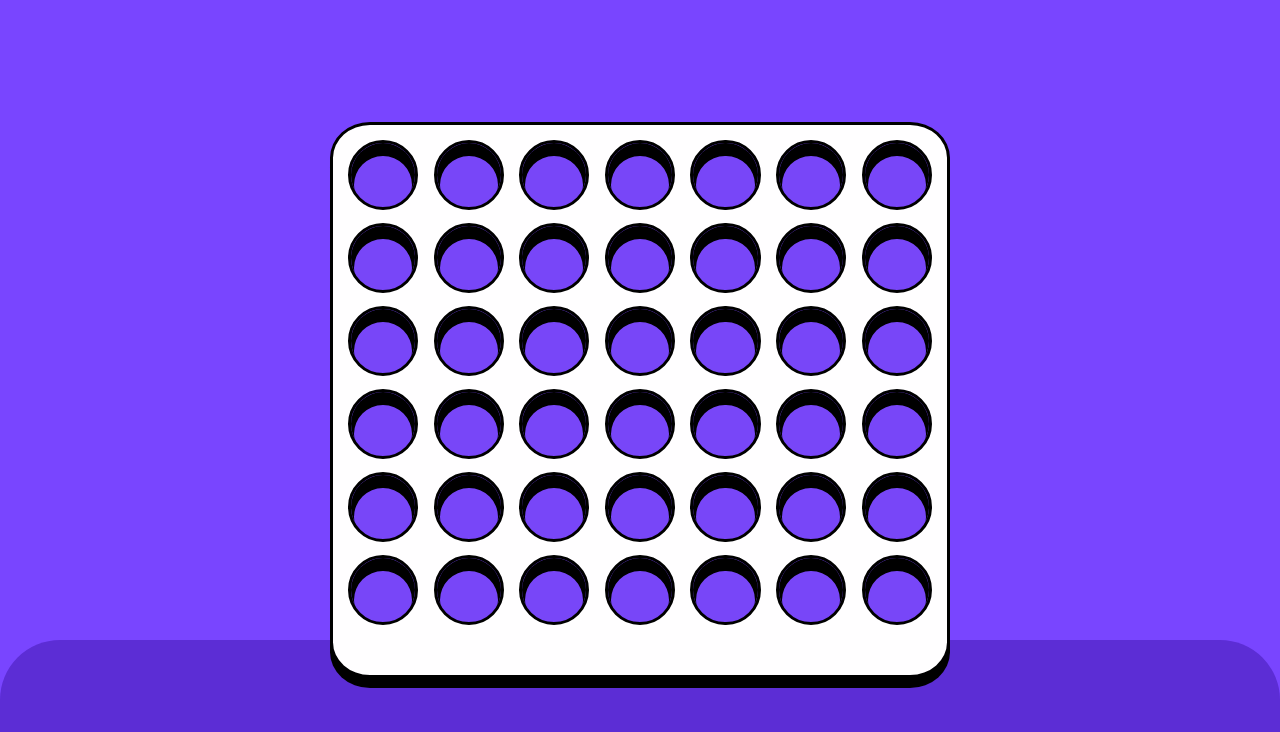
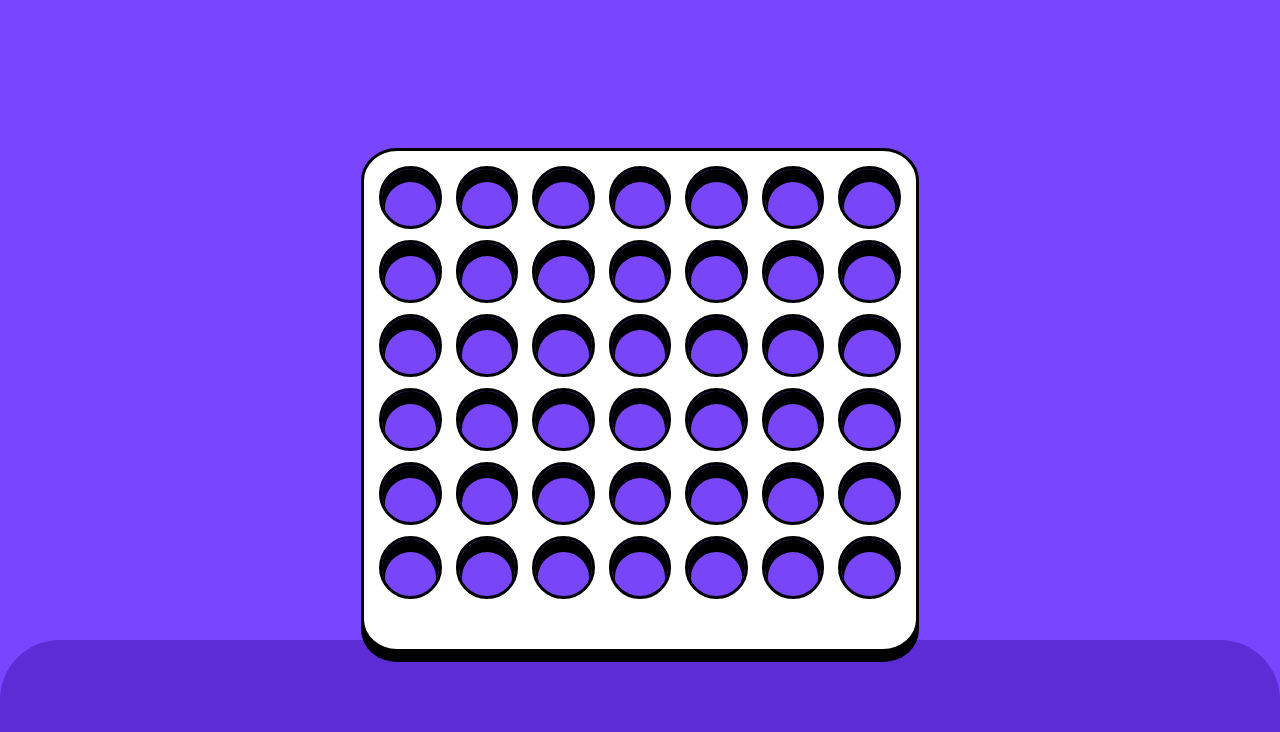
Before and after one commit to Rashed360/4connect, a Next.js app: page /play in a window 1280 px wide. Shown: the top 732 px of the page. Built offline with nearby package versions, Linux system fonts and the light colour scheme.

Commit message:
fixed margin issue

```diff
--- a/styles/index.css
+++ b/styles/index.css
@@ -176,7 +176,8 @@ svg {
 
 /*---- Responsive ----*/
 .game-board {
-	width: 620px;
+	max-width: 558px;
+	/* width: 620px; */
 	aspect-ratio: 1.12/1;
 
 	display: flex;
@@ -208,8 +209,8 @@ svg {
 	opacity: 0;
 	width: 50%;
 	height: 50%;
-	border: 6px solid #ffffdd;
-	border-radius: 18px;
+	border: 5px solid #ffffff;
+	border-radius: 50%;
 	transition: all 300ms ease-out;
 }
 .game-board .slot:hover .highlight {
@@ -222,7 +223,7 @@ svg {
 	top: 80vh;
 	border-top-left-radius: 60px;
 	border-top-right-radius: 60px;
-	background: #5c2dd5;
+	background: var(--clr-accent-dark);
 }
 
 /*---- Responsive ----*/
@@ -238,7 +239,7 @@ svg {
 		border-radius: 0;
 	}
 }
-@media (min-width: 620px) {
+@media (min-width: 558px) {
 	.game-board {
 		padding: 15px;
 		padding-bottom: 50px;
```
